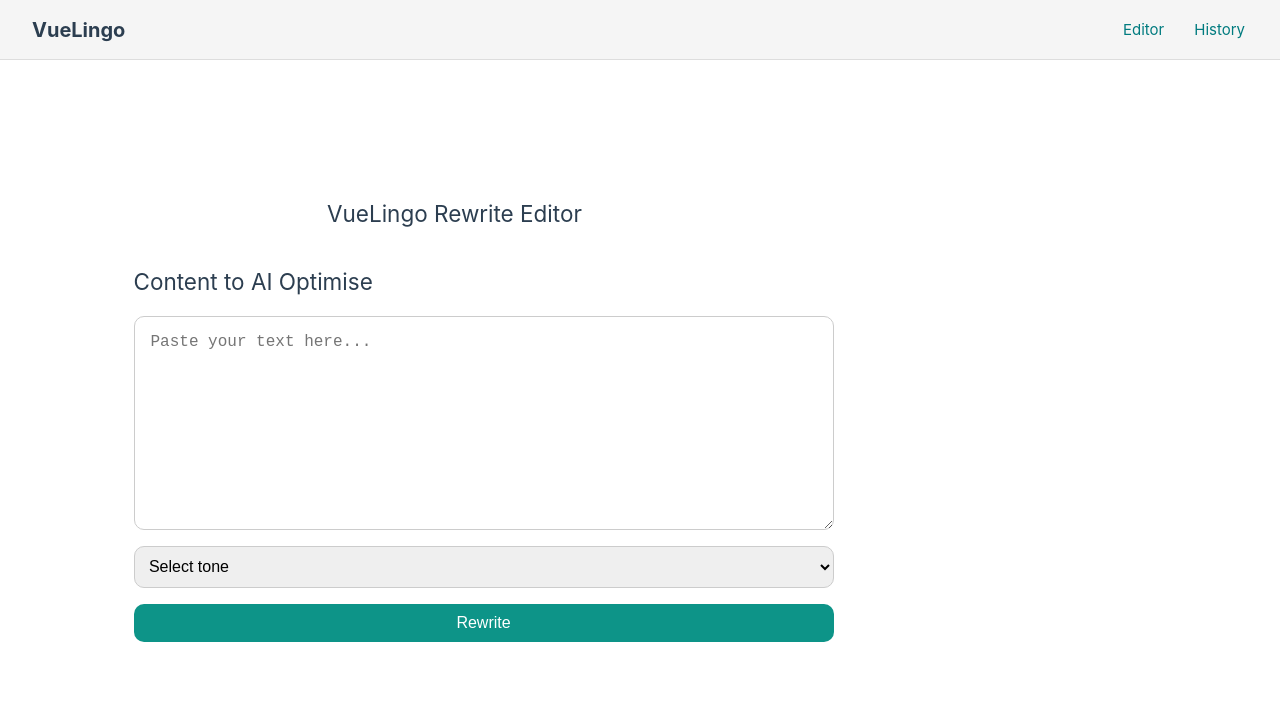
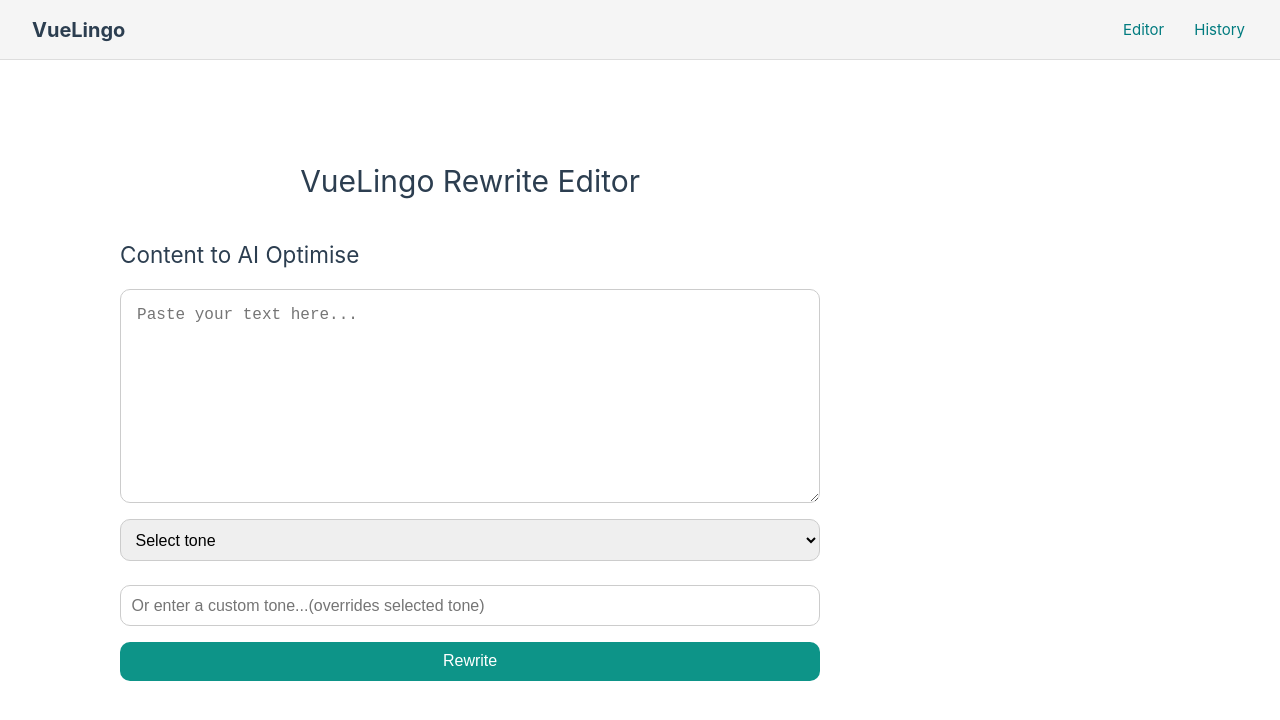
Before and after one commit to DanHaggarty/VueLingo, a Vue app in the folder frontend/: page / in a window 1280 px wide. Shown: the top 720 px of the page. Built offline with nearby package versions, Linux system fonts and the light colour scheme; the HTML template or start-up script is replaced by a standard one.

Commit message:
feat: add support for custom tone input with automatic deselection of presets
style: apply modern styling to copy-to-clipboard button for better UX

```diff
--- a/frontend/src/components/RewriteForm.vue
+++ b/frontend/src/components/RewriteForm.vue
@@ -18,6 +18,12 @@
         <option value="Verbose">Verbose</option>
         <option value="Pirate">Pirate</option>
       </select>
+      <!-- Custom Tone input -->
+      <input v-model="customTone"
+             class="editor-custom-tone"
+             type="text"
+             placeholder="Or enter a custom tone...(overrides selected tone)"
+             @input="clearPresetTone" />
 
       <button @click="rewriteText"
               :disabled="isLoading"
@@ -47,6 +53,7 @@
 
   const inputText = ref('')
   const tone = ref('')
+  const customTone = ref('')
   const outputText = ref('')
   const isLoading = ref(false)
   const { copyToClipboard } = useClipboard()
@@ -59,14 +66,22 @@
     }
   }
 
+  function clearPresetTone() {
+    if (customTone.value) {
+      tone.value = ''  // Deselect the preset tone if custom tone is provided
+    }
+  }
+
   async function rewriteText() {
+    const selectedTone = customTone.value.trim() || tone.value
+
     if (!inputText.value.trim()) {
       alert("Please enter some text to rewrite.");
       return;
     }
 
-    if (!tone.value) {
-      alert("Please select a tone before rewriting.");
+    if (!selectedTone) {
+      alert("Please select or enter a tone before rewriting.");
       return;
     }
 
@@ -77,7 +92,7 @@
       const res = await fetch('http://localhost:5000/rewrite', {
         method: 'POST',
         headers: { 'Content-Type': 'application/json' },
-        body: JSON.stringify({ text: inputText.value, tone: tone.value })
+        body: JSON.stringify({ text: inputText.value, tone: selectedTone })
       });
 
       const data = await res.json();
@@ -89,6 +104,7 @@
       isLoading.value = false;
     }
   }
+
 </script>
 
 <style scoped>
@@ -180,6 +196,44 @@
     max-height: 100%;
   }
 
+  .editor-custom-tone {
+    padding: 0.65rem;
+    font-size: 1rem;
+    border-radius: 10px;
+    border: 1px solid #ccc;
+    margin-top: 0.5rem;
+    width: 100%;
+    box-sizing: border-box;
+    transition: border-color 0.2s, box-shadow 0.2s;
+  }
+
+    .editor-custom-tone:focus {
+      border-color: #0d9488;
+      box-shadow: 0 0 0 2px rgba(13, 148, 136, 0.2);
+      outline: none;
+    }
+
+  .copy-button {
+    margin-top: 1rem;
+    padding: 0.65rem 1rem;
+    font-size: 1rem;
+    border-radius: 10px;
+    border: none;
+    background-color: #64748b; /* slate-500 */
+    color: white;
+    cursor: pointer;
+    transition: background-color 0.2s ease;
+  }
+
+    .copy-button:hover {
+      background-color: #475569; /* slate-600 */
+    }
+
+    .copy-button:active {
+      background-color: #334155; /* slate-700 */
+    }
+
+
   @media (max-width: 900px) {
     .editor-container {
       flex-direction: column;
@@ -195,6 +249,4 @@
       flex: 0 0 auto;
     }
   }
-
-
 </style>
--- a/frontend/src/pages/EditorPage.vue
+++ b/frontend/src/pages/EditorPage.vue
@@ -1,6 +1,6 @@
 <template>
   <div>
-    <h2 class="text-2xl font-bold mb-4">VueLingo Rewrite Editor</h2>
+    <h1 class="text-2xl font-bold mb-4">VueLingo Rewrite Editor</h1>
     <RewriteForm />
   </div>
 </template>
```
